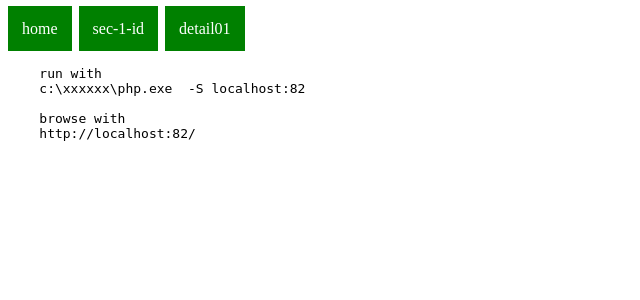
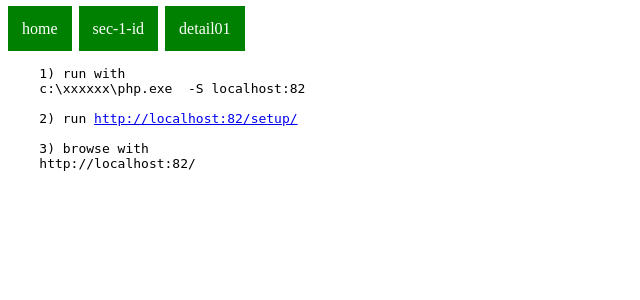
Before and after one commit to tps2015gh/cybersec_policy_thai, a PHP site: page / in a window 1280 px wide. Shown: the top 300 px of the page, without its empty margins (0-640 px from the left). Run offline with PHP 8.4, Linux system fonts and the light colour scheme.

Commit message:
add setup process

```diff
--- a/index.php
+++ b/index.php
@@ -5,10 +5,12 @@
 <? include("_menu.php"); ?>
 
 <pre>
-    run with
+    1) run with
     c:\xxxxxx\php.exe  -S localhost:82
 
-    browse with
+    2) run <a href='http://localhost:82/setup/'>http://localhost:82/setup/</a>
+
+    3) browse with
     http://localhost:82/
 </pre>
 
--- /dev/null
+++ b/setup/index.php
@@ -0,0 +1,4 @@
+<?php
+
+header("location: /AppMain/index.php");
+?>
```
Also changed, not shown: AppMain/index.php (+9 -0 lines), 1 other file.
